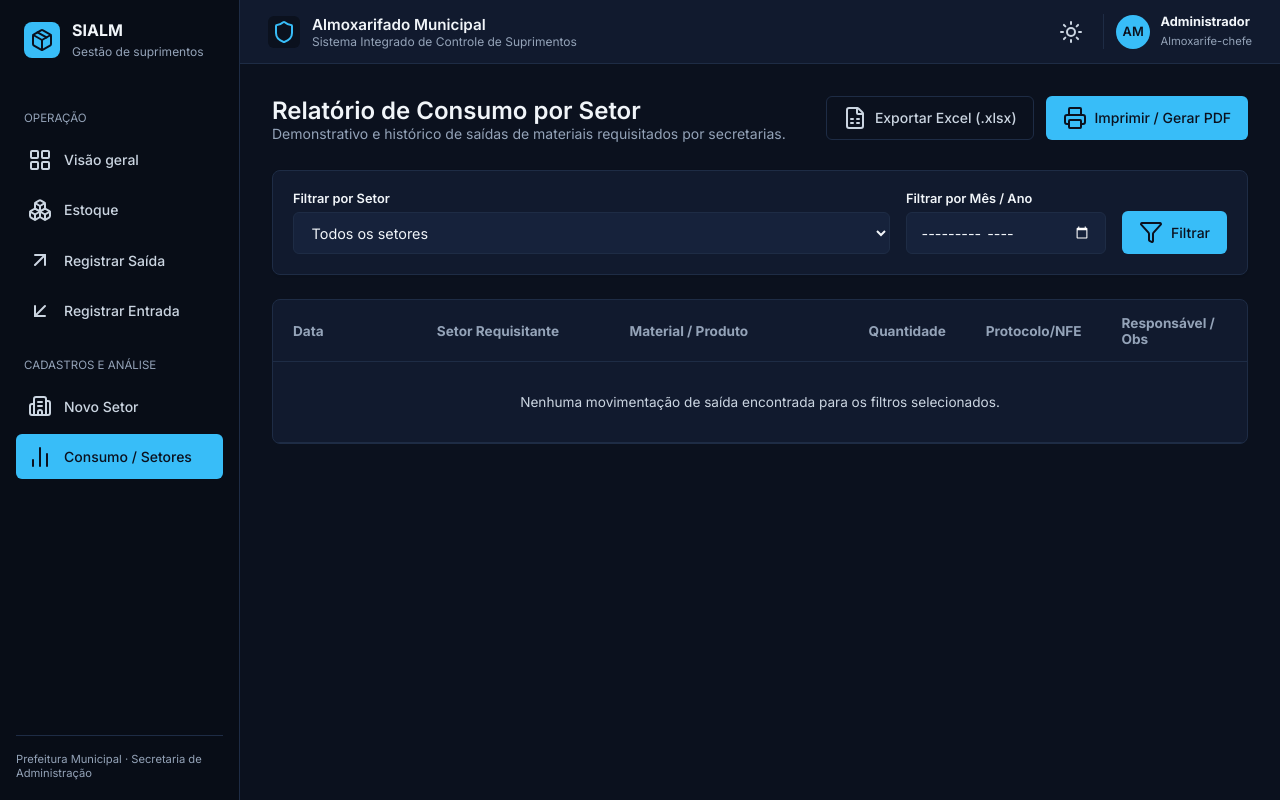
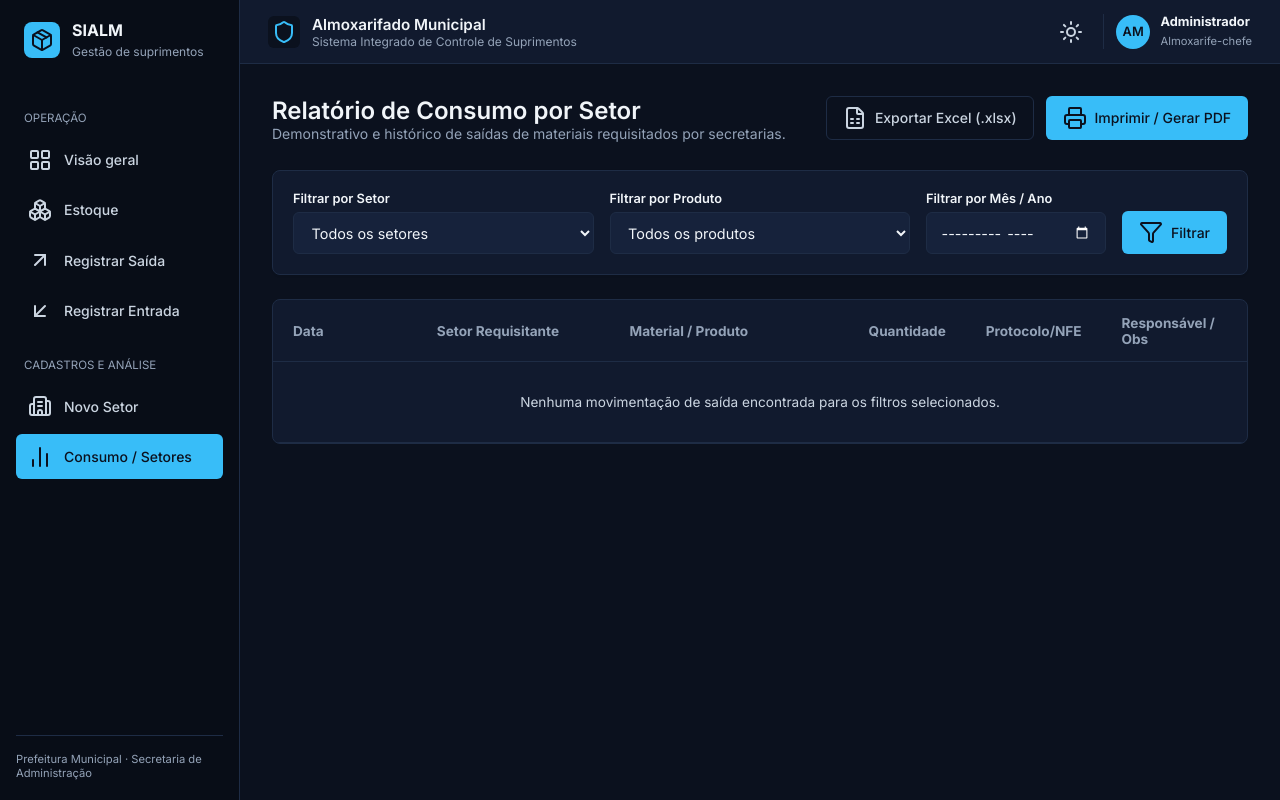
Before and after one commit to LINAGABRIELLY186/almoxarifado-central, a FastAPI app: template sistema-almoxarifado/.sistema-almoxarifado/app/templates/relatorios/setores.html in a window 1280 px wide. Run offline with FastAPI, Linux system fonts and the light colour scheme; the template is opened without the code that fills it, so the values that code supplies are empty.

Commit message:
alterasções: adição das medidas de Unidades e filtro por produto

```diff
--- a/sistema-almoxarifado/.sistema-almoxarifado/app/templates/relatorios/setores.html
+++ b/sistema-almoxarifado/.sistema-almoxarifado/app/templates/relatorios/setores.html
@@ -81,9 +81,10 @@
 <!-- CABEÇALHO VISÍVEL APENAS NA IMPRESSÃO / PDF -->
 <div id="relatorio-print-header">
   <h2 style="font-size: 14pt; margin: 0; text-transform: uppercase;">Prefeitura Municipal · Almoxarifado Central</h2>
-  <h3 style="font-size: 12pt; margin: 4px 0 0 0; color: #334155;">Relatório Analítico de Consumo por Setor</h3>
+  <h3 style="font-size: 12pt; margin: 4px 0 0 0; color: #334155;">Relatório Analítico de Consumo por Setor e Produto</h3>
   <p style="font-size: 9pt; margin: 6px 0 0 0; color: #64748b;">
-    Filtro: Setor: <strong>{% if setor_selecionado %}{% for s in setores %}{% if s.id == setor_selecionado %}{{ s.nome }}{% endif %}{% endfor %}{% else %}Todos os Setores{% endif %}</strong>
+    Setor: <strong>{% if setor_selecionado %}{% for s in setores %}{% if s.id | string == setor_selecionado | string %}{{ s.nome }}{% endif %}{% endfor %}{% else %}Todos{% endif %}</strong>
+    | Produto: <strong>{% if produto_selecionado %}{% for p in produtos %}{% if p.id | string == produto_selecionado | string %}{{ p.nome }}{% endif %}{% endfor %}{% else %}Todos{% endif %}</strong>
     | Período: <strong>{{ mes_selecionado if mes_selecionado else 'Geral / Todo o Histórico' }}</strong>
   </p>
 </div>
@@ -95,7 +96,7 @@
     <p class="page-subtitle">Demonstrativo e histórico de saídas de materiais requisitados por secretarias.</p>
   </div>
   <div class="action-buttons">
-    <a href="/relatorios/exportar/excel{% if setor_selecionado or mes_selecionado %}?{% endif %}{% if setor_selecionado %}setor_id={{ setor_selecionado }}{% endif %}{% if setor_selecionado and mes_selecionado %}&{% endif %}{% if mes_selecionado %}mes={{ mes_selecionado }}{% endif %}" class="btn btn-outline">
+    <a href="/relatorios/exportar/excel{% if setor_selecionado or produto_selecionado or mes_selecionado %}?{% endif %}{% if setor_selecionado %}setor_id={{ setor_selecionado }}{% endif %}{% if setor_selecionado and produto_selecionado %}&{% endif %}{% if produto_selecionado %}produto_id={{ produto_selecionado }}{% endif %}{% if (setor_selecionado or produto_selecionado) and mes_selecionado %}&{% endif %}{% if mes_selecionado %}mes={{ mes_selecionado }}{% endif %}" class="btn btn-outline">
       <i data-lucide="file-spreadsheet"></i> Exportar Excel (.xlsx)
     </a>
     <button class="btn btn-primary" onclick="window.print()">
@@ -104,29 +105,44 @@
   </div>
 </div>
 
-<!-- BARRA DE FILTROS -->
+<!-- BARRA DE FILTROS COM FILTRO POR PRODUTO ADICIONADO -->
 <div class="card panel-card" style="margin-bottom: 1.5rem; padding: 1.25rem;">
   <form method="GET" action="/relatorios/html/setores" style="display: flex; gap: 1rem; align-items: flex-end; flex-wrap: wrap;">
-    <div style="flex: 1; min-width: 220px;">
+
+    <!-- Filtro por Setor -->
+    <div style="flex: 1; min-width: 200px;">
       <label style="display: block; font-size: 0.8rem; font-weight: 600; color: #f1f5f9; margin-bottom: 0.4rem;">Filtrar por Setor</label>
       <select name="setor_id" class="form-control">
         <option value="">Todos os setores</option>
         {% for s in setores %}
-          <option value="{{ s.id }}" {% if setor_selecionado == s.id %}selected{% endif %}>{{ s.nome }}</option>
+          <option value="{{ s.id }}" {% if setor_selecionado | string == s.id | string %}selected{% endif %}>{{ s.nome }}</option>
         {% endfor %}
       </select>
     </div>
 
-    <div style="width: 200px;">
+    <!-- NOVO: Filtro por Produto -->
+    <div style="flex: 1; min-width: 200px;">
+      <label style="display: block; font-size: 0.8rem; font-weight: 600; color: #f1f5f9; margin-bottom: 0.4rem;">Filtrar por Produto</label>
+      <select name="produto_id" class="form-control">
+        <option value="">Todos os produtos</option>
+        {% for p in produtos %}
+          <option value="{{ p.id }}" {% if produto_selecionado | string == p.id | string %}selected{% endif %}>{{ p.nome }}</option>
+        {% endfor %}
+      </select>
+    </div>
+
+    <!-- Filtro por Mês / Ano -->
+    <div style="width: 180px;">
       <label style="display: block; font-size: 0.8rem; font-weight: 600; color: #f1f5f9; margin-bottom: 0.4rem;">Filtrar por Mês / Ano</label>
       <input type="month" name="mes" class="form-control" value="{{ mes_selecionado if mes_selecionado else '' }}" />
     </div>
 
+    <!-- Botões de Ação -->
     <div style="display: flex; gap: 0.5rem;">
       <button type="submit" class="btn btn-accent">
         <i data-lucide="filter"></i> Filtrar
       </button>
-      {% if setor_selecionado or mes_selecionado %}
+      {% if setor_selecionado or produto_selecionado or mes_selecionado %}
         <a href="/relatorios/html/setores" class="btn btn-secondary" title="Limpar Filtros">Limpar</a>
       {% endif %}
     </div>
@@ -159,7 +175,7 @@
             {% endif %}
           </td>
           <td style="text-align: center;">
-            <span class="badge badge-warning">{{ m.quantidade }} UN</span>
+            <span class="badge badge-warning">{{ m.quantidade }} {{ m.produto.unidade if m.produto and m.produto.unidade else 'UN' }}</span>
           </td>
           <td>{{ m.nfe if m.nfe else '—' }}</td>
           <td>{{ m.observacao if m.observacao else '—' }}</td>
```
Also changed, not shown: sistema-almoxarifado/.sistema-almoxarifado/app/routes/relatorios.py (+31 -53 lines), sistema-almoxarifado/.sistema-almoxarifado/app/templates/produtos/cadastro.html (+25 -1 lines), sistema-almoxarifado/.sistema-almoxarifado/app/database/models.py.
